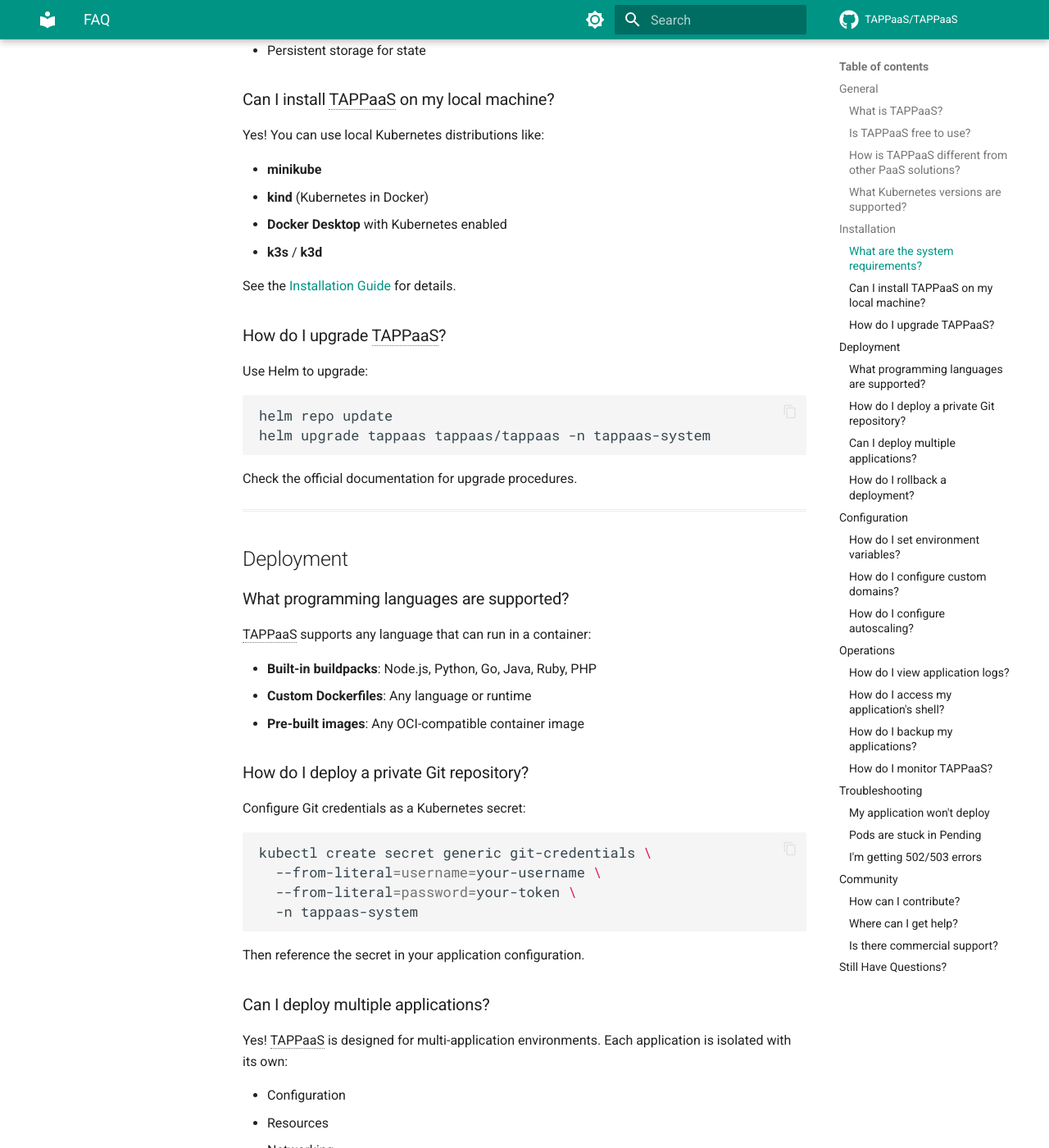
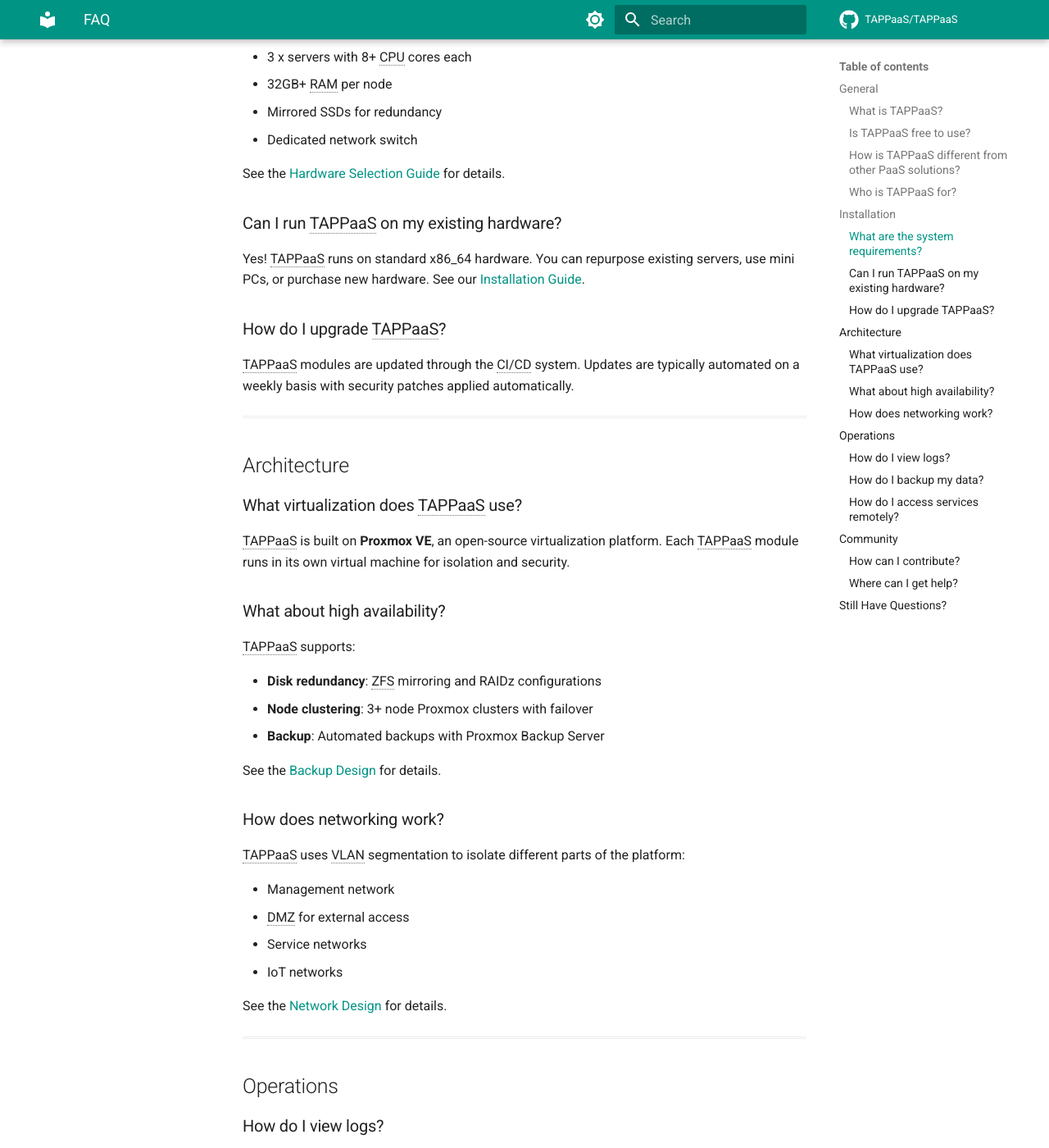
Before and after one commit to TAPPaaS/Documentation, an MkDocs documentation site: the page built from docs/community/faq.md, in a window 1280 px wide and 1400 px high, scrolled down 1515 px. Shown: the whole window at 82% size. Built offline with MkDocs 1.6.1 and Material for MkDocs 9.7.7, drawn with Linux system fonts in a browser that asks for light colours; comment, search, counter and statistics services are not loaded; some of the changed text lies outside the part shown.

Commit message:
Remove Kubernetes references, update for Proxmox architecture
Updated files to reflect TAPPaaS actual architecture:
- FAQ: Rewritten for Proxmox-based platform, system requirements, architecture questions
- Intro: Updated description to reference Proxmox virtualization
- About: Updated mission and goals for digital sovereignty
- Abbreviations: Removed K8s, added ZFS, VLAN, DMZ, SSO, PBS, HA, DR, LLM, RAG

🤖 Generated with [Claude Code](https://claude.com/claude-code)

Co-Authored-By: Claude Opus 4.5 <noreply@anthropic.com>

````diff
--- a/docs/community/faq.md
+++ b/docs/community/faq.md
@@ -13,7 +13,7 @@ Find answers to common questions about TAPPaaS.
 
 ### What is TAPPaaS?
 
-TAPPaaS (The Application Platform as a Service) is an open-source platform designed to simplify deploying and managing applications on Kubernetes. It provides a developer-friendly interface while leveraging the power and flexibility of Kubernetes underneath.
+TAPPaaS (Trusted Automated Private Platform as a Service) is an open-source platform designed to simplify deploying and managing self-hosted applications on Proxmox virtualization. It provides enterprise-class capabilities with automated setup, security, backup, and identity management.
 
 ### Is TAPPaaS free to use?
 
@@ -24,15 +24,19 @@ Yes! TAPPaaS is open source software licensed under the [Mozilla Public License
 TAPPaaS differentiates itself by:
 
 - **Open Source**: Full transparency and community-driven development
-- **Kubernetes Native**: Builds on Kubernetes rather than abstracting it away
-- **Self-Hosted**: Run on your own infrastructure with full control
-- **Extensible**: Plugin system for custom integrations
+- **Self-Hosted**: Run on your own hardware with full control and privacy
+- **Integrated**: Security, backup, identity management built-in
+- **Automated**: Reduces weeks of manual setup to hours
 
 See our [Architecture Overview](../docs/index.md) for more details.
 
-### What Kubernetes versions are supported?
+### Who is TAPPaaS for?
 
-TAPPaaS supports Kubernetes 1.26 and later. We recommend using a recent stable version for the best experience.
+TAPPaaS serves:
+
+- **Families and Communities** - Data privacy and independence from big tech
+- **Small-to-Medium Businesses** - Reliable infrastructure without a dedicated IT team
+- **Organizations** - Government, NGOs, and critical infrastructure needing local resilience
 
 ---
 
@@ -40,220 +44,81 @@ TAPPaaS supports Kubernetes 1.26 and later. We recommend using a recent stable v
 
 ### What are the system requirements?
 
-**Minimum requirements:**
+**Minimum (single node):**
 
-- Kubernetes cluster v1.26+
-- 2 CPU cores available for TAPPaaS
-- 4GB RAM available for TAPPaaS
-- `kubectl` configured with cluster access
-- Helm 3.x
+- x86_64 server or PC
+- 4 CPU cores
+- 16GB RAM
+- 256GB SSD storage
+- Network interface
 
-**Recommended for production:**
+**Recommended (3-node cluster):**
 
-- High-availability Kubernetes cluster
-- 4+ CPU cores for TAPPaaS
-- 8GB+ RAM for TAPPaaS
-- Persistent storage for state
+- 3 x servers with 8+ CPU cores each
+- 32GB+ RAM per node
+- Mirrored SSDs for redundancy
+- Dedicated network switch
 
-### Can I install TAPPaaS on my local machine?
+See the [Hardware Selection Guide](../installation/hardware-selection.md) for details.
 
-Yes! You can use local Kubernetes distributions like:
+### Can I run TAPPaaS on my existing hardware?
 
-- **minikube**
-- **kind** (Kubernetes in Docker)
-- **Docker Desktop** with Kubernetes enabled
-- **k3s** / **k3d**
-
-See the [Installation Guide](../installation/index.md) for details.
+Yes! TAPPaaS runs on standard x86_64 hardware. You can repurpose existing servers, use mini PCs, or purchase new hardware. See our [Installation Guide](../installation/index.md).
 
 ### How do I upgrade TAPPaaS?
 
-Use Helm to upgrade:
-
-```bash
-helm repo update
-helm upgrade tappaas tappaas/tappaas -n tappaas-system
-```
-
-Check the official documentation for upgrade procedures.
+TAPPaaS modules are updated through the CI/CD system. Updates are typically automated on a weekly basis with security patches applied automatically.
 
 ---
 
-## Deployment
+## Architecture
 
-### What programming languages are supported?
+### What virtualization does TAPPaaS use?
 
-TAPPaaS supports any language that can run in a container:
+TAPPaaS is built on **Proxmox VE**, an open-source virtualization platform. Each TAPPaaS module runs in its own virtual machine for isolation and security.
 
-- **Built-in buildpacks**: Node.js, Python, Go, Java, Ruby, PHP
-- **Custom Dockerfiles**: Any language or runtime
-- **Pre-built images**: Any OCI-compatible container image
+### What about high availability?
 
-### How do I deploy a private Git repository?
+TAPPaaS supports:
 
-Configure Git credentials as a Kubernetes secret:
+- **Disk redundancy**: ZFS mirroring and RAIDz configurations
+- **Node clustering**: 3+ node Proxmox clusters with failover
+- **Backup**: Automated backups with Proxmox Backup Server
 
-```bash
-kubectl create secret generic git-credentials \
-  --from-literal=username=your-username \
-  --from-literal=password=your-token \
-  -n tappaas-system
-```
+See the [Backup Design](../docs/solution-design/backup.md) for details.
 
-Then reference the secret in your application configuration.
+### How does networking work?
 
-### Can I deploy multiple applications?
+TAPPaaS uses VLAN segmentation to isolate different parts of the platform:
 
-Yes! TAPPaaS is designed for multi-application environments. Each application is isolated with its own:
+- Management network
+- DMZ for external access
+- Service networks
+- IoT networks
 
-- Configuration
-- Resources
-- Networking
-- Scaling settings
-
-### How do I rollback a deployment?
-
-```bash
-# List deployment history
-tappaas releases list my-app
-
-# Rollback to a specific version
-tappaas rollback my-app --revision 3
-```
-
----
-
-## Configuration
-
-### How do I set environment variables?
-
-There are several ways:
-
-**CLI:**
-```bash
-tappaas config set my-app ENV_VAR=value
-```
-
-**Application manifest:**
-```yaml
-env:
-  - name: DATABASE_URL
-    value: postgres://...
-```
-
-**From secrets:**
-```yaml
-env:
-  - name: API_KEY
-    valueFrom:
-      secretKeyRef:
-        name: my-secrets
-        key: api-key
-```
-
-### How do I configure custom domains?
-
-1. Add the domain to your application:
-   ```bash
-   tappaas domains add my-app example.com
-   ```
-
-2. Configure DNS to point to your TAPPaaS ingress
-
-3. TLS certificates are automatically provisioned via Let's Encrypt
-
-See the documentation for custom domain configuration details.
-
-### How do I configure autoscaling?
-
-```yaml
-# In your application manifest
-scaling:
-  minReplicas: 2
-  maxReplicas: 10
-  metrics:
-    - type: cpu
-      target: 70
-    - type: memory
-      target: 80
-```
+See the [Network Design](../docs/solution-design/network.md) for details.
 
 ---
 
 ## Operations
 
-### How do I view application logs?
+### How do I view logs?
 
-```bash
-# Stream logs
-tappaas logs my-app -f
+Logs are available through the Proxmox web interface and within each module's VM. Centralized logging can be configured for easier management.
 
-# Show last 100 lines
-tappaas logs my-app --tail 100
+### How do I backup my data?
 
-# Show logs from a specific time
-tappaas logs my-app --since 1h
-```
+TAPPaaS follows the 3-2-1 backup principle:
 
-### How do I access my application's shell?
+- **3 copies** of data
+- **2 different formats**
+- **1 remote location**
 
-```bash
-tappaas exec my-app -- /bin/sh
-```
+Proxmox Backup Server handles automated daily backups. See [Backup Design](../docs/solution-design/backup.md).
 
-### How do I backup my applications?
+### How do I access services remotely?
 
-TAPPaaS stores application configuration in Kubernetes. Back up using:
-
-1. **Kubernetes backups**: Use Velero or similar tools
-2. **GitOps**: Store configuration in Git
-3. **Export**: `tappaas export my-app > my-app.yaml`
-
-See the operations documentation for backup and recovery procedures.
-
-### How do I monitor TAPPaaS?
-
-TAPPaaS exposes Prometheus metrics. Integrate with:
-
-- **Prometheus** for metrics collection
-- **Grafana** for visualization
-- **Alertmanager** for alerting
-
-See the operations documentation for monitoring setup.
-
----
-
-## Troubleshooting
-
-### My application won't deploy
-
-Check these common issues:
-
-1. **Build errors**: Check build logs with `tappaas logs my-app --build`
-2. **Resource limits**: Ensure enough CPU/memory is available
-3. **Image pull errors**: Verify registry credentials
-4. **Health check failures**: Check application health endpoints
-
-See the [Support](support.md) page for troubleshooting help.
-
-### Pods are stuck in Pending
-
-Usually indicates resource constraints:
-
-```bash
-kubectl describe pod <pod-name> -n <namespace>
-```
-
-Look for events explaining why scheduling failed.
-
-### I'm getting 502/503 errors
-
-Common causes:
-
-- Application isn't ready (check health probes)
-- Application crashed (check logs)
-- Resource exhaustion (check metrics)
-- Ingress misconfiguration
+TAPPaaS uses a reverse proxy in the DMZ for secure external access. Services are exposed through the proxy with authentication via the Single Sign-On system.
 
 ---
 
@@ -276,10 +141,6 @@ We welcome contributions! See our [Contributing Guide](contributing.md) for:
 
 See [Support](support.md) for more options.
 
-### Is there commercial support?
-
-TAPPaaS is a community project. For commercial support options, see the [Support page](support.md).
-
 ---
 
 ## Still Have Questions?
````
Also changed, not shown: docs/about/index.md (+8 -8 lines), docs/includes/abbreviations.md (+11 -3 lines), docs/intro/index.md (+16 -16 lines).
